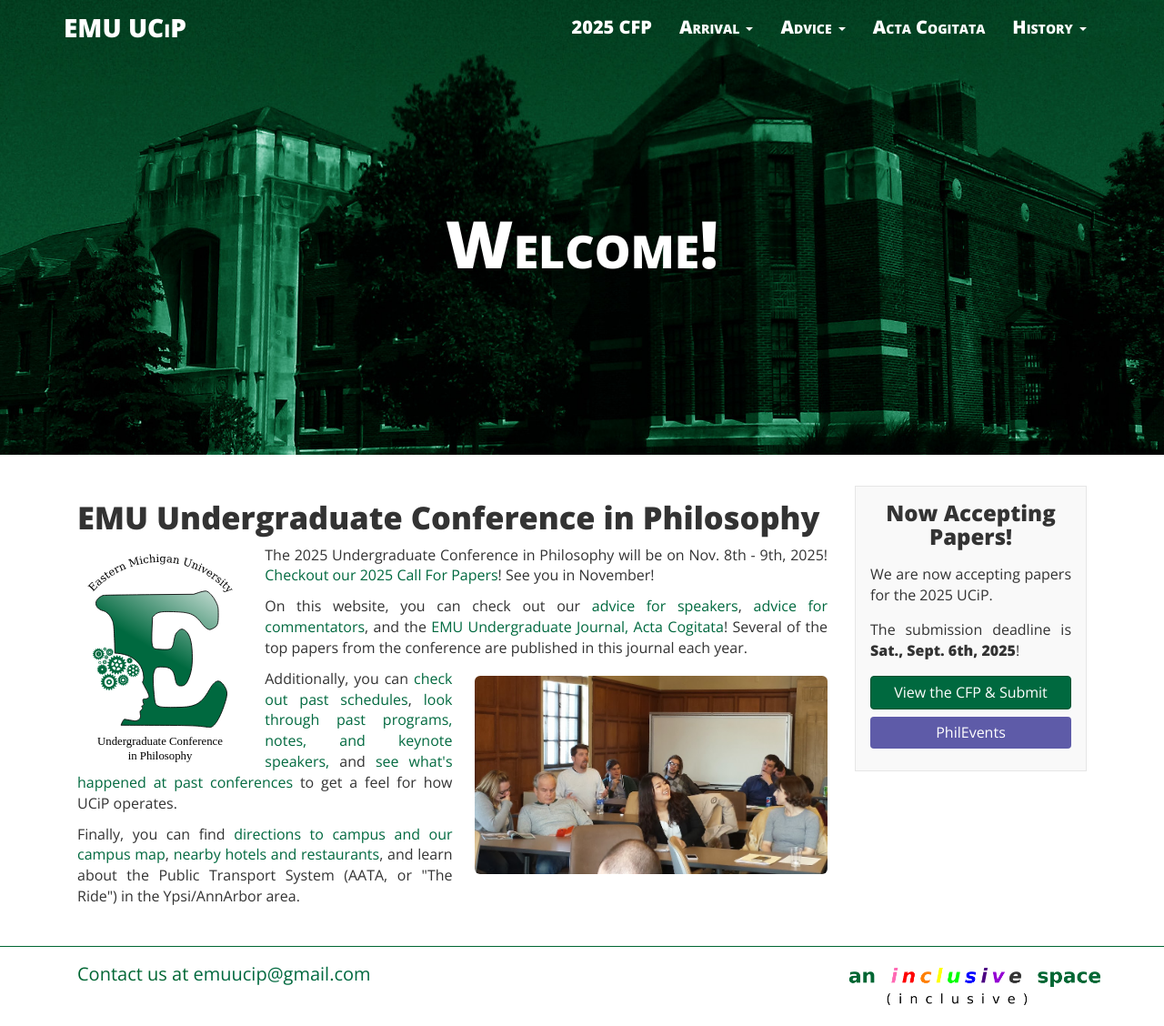
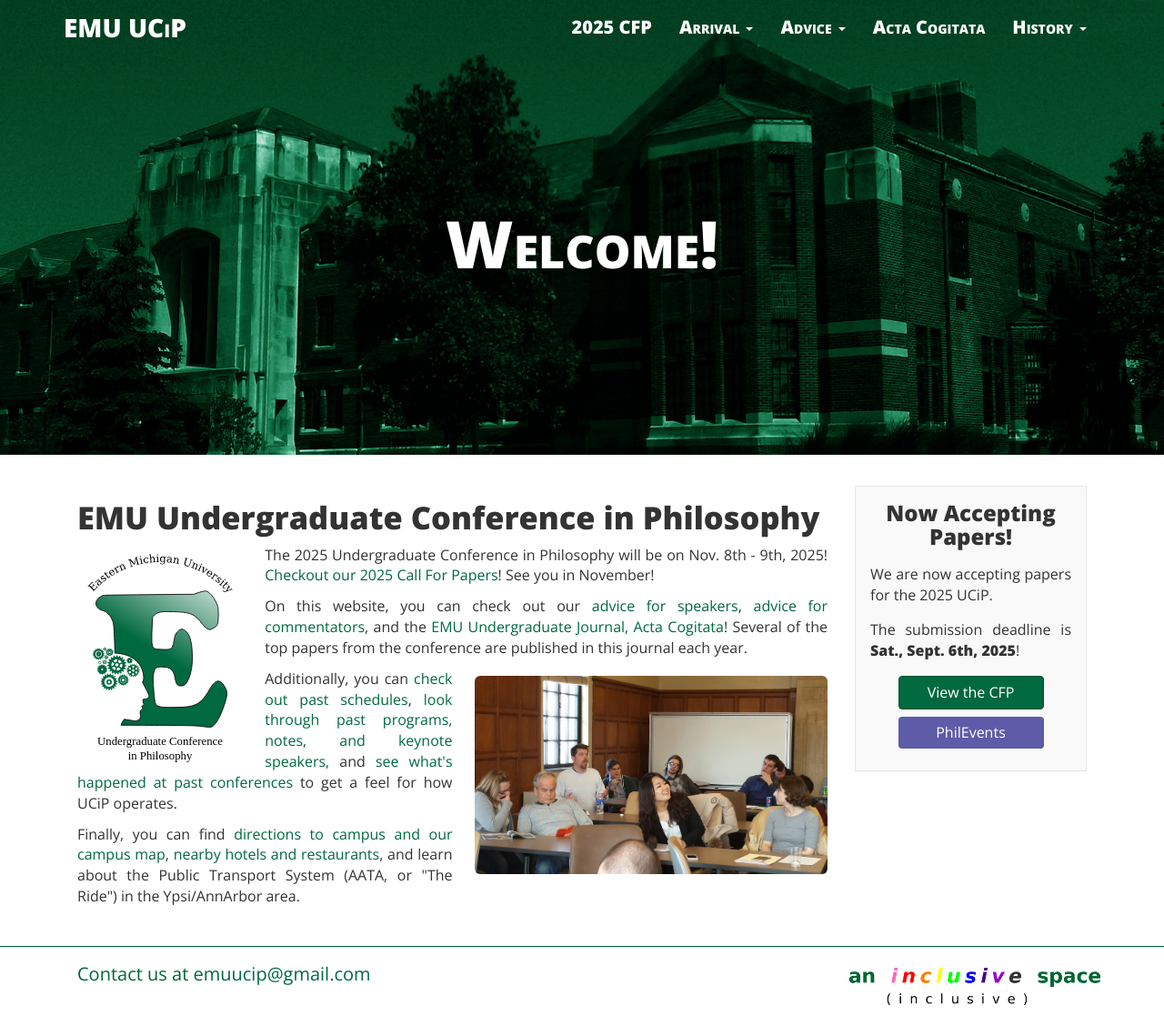
Before and after one commit to ucip/ucip.github.io, a Jekyll site: the page built from index.html, in a window 1280 px wide. Shown: the whole page at 91% size. Built offline with Jekyll 4.4.1, drawn with Linux system fonts in a browser that asks for light colours; nearby versions of some CDN libraries.

Commit message:
Reset button text and styles in box

```diff
--- a/_includes/box.html
+++ b/_includes/box.html
@@ -5,7 +5,7 @@
     <p class="text-justify announcement-text">We are now accepting papers for the 2025 UCiP.</p>
     <p class="text-justify announcement-text">The submission deadline is <strong>Sat., Sept. 6th, 2025</strong>!</p>
     <div class="text-center">
-      <a class="btn btn-primary cfp" href="{{ site.baseurl }}/cfp/" role="button">View the CFP & Submit</a>
+      <a class="btn btn-primary cfp" href="{{ site.baseurl }}/cfp/" role="button">View the CFP</a>
       <a class="btn btn-info phil-events cfp" href= "https://philevents.org/event/show/135086" role="button">PhilEvents</a>
     </div>
   </div>
--- a/css/main.css
+++ b/css/main.css
@@ -176,7 +176,7 @@
 }
 
 .cfp {
-  width: 100%;
+  width: 10em;
   margin-bottom: .5em;
 }
 
```
